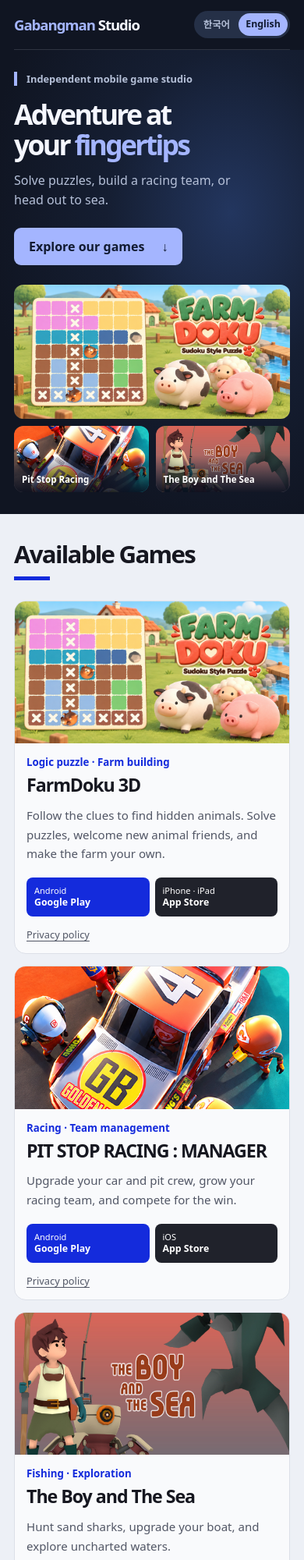
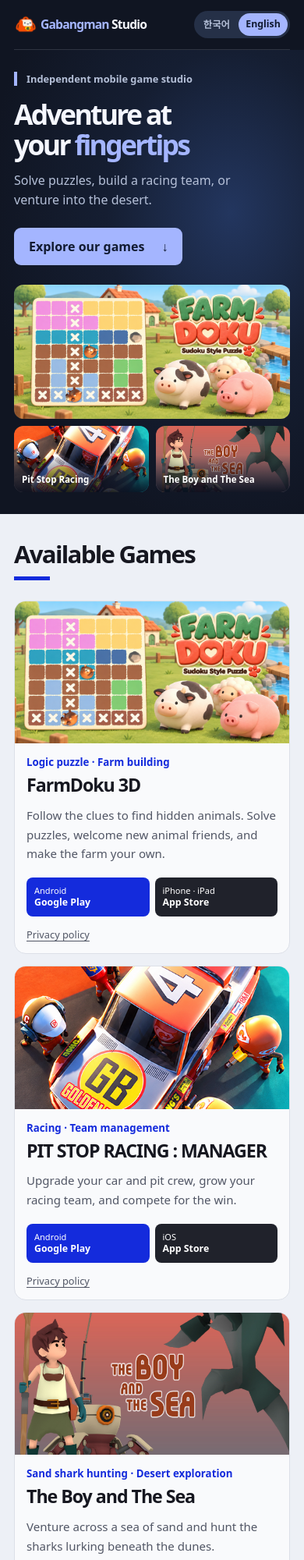
Before and after one commit to gabangman/gabangman.github.io, a plain HTML site: page en/index.html in a window 390 px wide. Shown: the top 2000 px of the page at 78% size. Drawn offline with Linux system fonts and the light colour scheme.

Commit message:
Add studio mascot and correct desert adventure copy

```diff
--- a/en/index.html
+++ b/en/index.html
@@ -18,7 +18,10 @@
   <a class="skip" href="#main">Skip to content</a>
   <div class="header-band">
     <header class="shell site-header">
-      <a class="wordmark" href="./"><span>Gabangman</span> Studio</a>
+      <a class="wordmark" href="./">
+        <img class="brand-icon" src="../images/gabangman-studio-icon.png" width="256" height="256" alt="">
+        <span class="brand-name"><span>Gabangman</span> Studio</span>
+      </a>
       <div class="header-actions">
         <nav class="site-nav" aria-label="Main navigation">
           <a href="#games">Games</a>
@@ -37,7 +40,7 @@
         <div class="hero-copy">
           <p class="eyebrow">Independent mobile game studio</p>
           <h1 id="hero-title">Adventure at<br>your <em>fingertips</em></h1>
-          <p class="hero-description">Solve puzzles, build a racing team, or head out to sea.</p>
+          <p class="hero-description">Solve puzzles, build a racing team, or venture into the desert.</p>
           <a class="primary" href="#games">Explore our games <span aria-hidden="true">↓</span></a>
         </div>
         <div class="hero-gallery">
@@ -87,9 +90,9 @@
         <article class="game" id="the-boy-and-the-sea">
           <img class="game-art sea" src="../images/the-boy-and-the-sea.png" width="1321" height="652" loading="lazy" alt="English poster for The Boy and The Sea featuring a giant shark">
           <div class="game-copy">
-            <p class="genre">Fishing · Exploration</p>
+            <p class="genre">Sand shark hunting · Desert exploration</p>
             <h3>The Boy and The Sea</h3>
-            <p class="description">Hunt sand sharks, upgrade your boat, and explore uncharted waters.</p>
+            <p class="description">Venture across a sea of sand and hunt the sharks lurking beneath the dunes.</p>
             <div class="stores" aria-label="Download The Boy and The Sea">
               <a class="store play" href="https://play.google.com/store/apps/details?id=com.Gabangman.SandShark" aria-label="The Boy and The Sea on Google Play"><small>Android</small><strong>Google Play</strong></a>
               <a class="store apple" href="https://apps.apple.com/app/id1565817531" aria-label="The Boy and The Sea on the App Store"><small>iOS</small><strong>App Store</strong></a>
--- a/styles.css
+++ b/styles.css
@@ -29,8 +29,9 @@ img { display: block; max-width: 100%; }
 }
 .header-band a:focus-visible, .hero-band a:focus-visible { outline-color: var(--stage-accent); }
 .site-header { display: flex; justify-content: space-between; align-items: center; gap: 18px; padding-block: 22px; border-bottom: 1px solid #e5edff24; }
-.wordmark { font-size: clamp(1.16rem, 2.5vw, 2rem); font-weight: 900; letter-spacing: -.055em; text-decoration: none; white-space: nowrap; }
-.wordmark span { color: var(--stage-accent); }
+.wordmark { display: inline-flex; align-items: center; gap: clamp(4px, 1vw, 10px); font-size: clamp(1.16rem, 2.5vw, 2rem); font-weight: 900; letter-spacing: -.055em; text-decoration: none; white-space: nowrap; }
+.brand-name > span { color: var(--stage-accent); }
+.brand-icon { display: block; width: clamp(30px, 4.3vw, 52px); height: auto; flex: none; }
 .header-actions, .site-nav { display: flex; align-items: center; gap: clamp(14px, 2.5vw, 34px); }
 .site-header nav a { font-weight: 800; text-decoration: none; color: var(--stage-muted); white-space: nowrap; }
 .language { display: flex; gap: 2px; padding: 3px; background: #253047; border-radius: 999px; }
@@ -93,6 +94,7 @@ h1 em { font-style: normal; color: var(--stage-accent); }
   .site-header { padding-block: 14px; gap: 10px; }
   .site-nav { display: none; }
   .language a { font-size: .77rem; }
+  .wordmark { font-size: clamp(.98rem, 3.4vw, 1.16rem); }
   .hero-gallery { grid-template: auto auto / repeat(2, minmax(0, 1fr)); aspect-ratio: auto; }
   .hero-feature { grid-row: auto; grid-column: span 2; aspect-ratio: 2.048; }
   .hero-tile { aspect-ratio: 2.05; }
@@ -101,4 +103,10 @@ h1 em { font-style: normal; color: var(--stage-accent); }
   .game h3 { font-size: 1.45rem; }
   .site-footer { align-items: start; flex-direction: column; }
 }
+@media (max-width: 360px) {
+  .site-header { width: calc(100% - 24px); gap: 6px; }
+  .wordmark { font-size: .92rem; }
+  .brand-icon { width: 26px; }
+  .language a { padding-inline: .45em; }
+}
 @media (prefers-reduced-motion: reduce) { :root { scroll-behavior: auto; } .hero-gallery img { transition: none; } }
```
Also changed, not shown: index.html (+7 -4 lines), images/gabangman-studio-icon.png (added).
